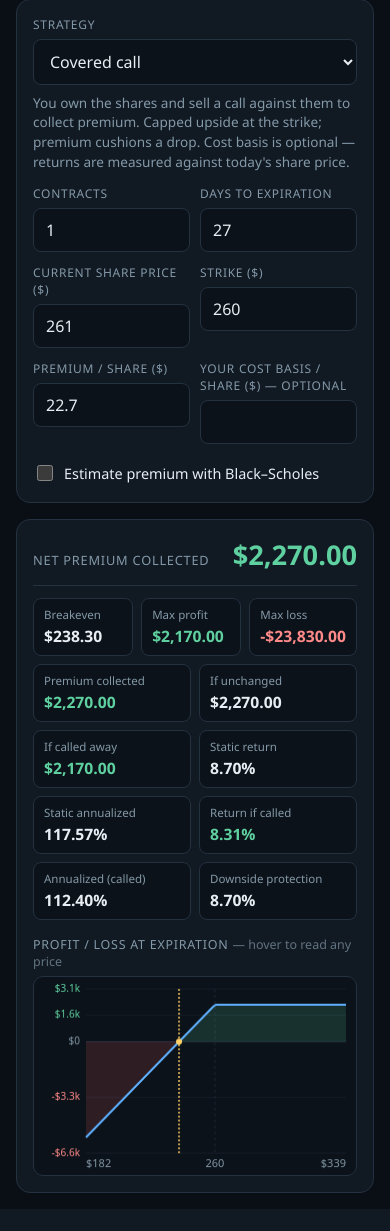
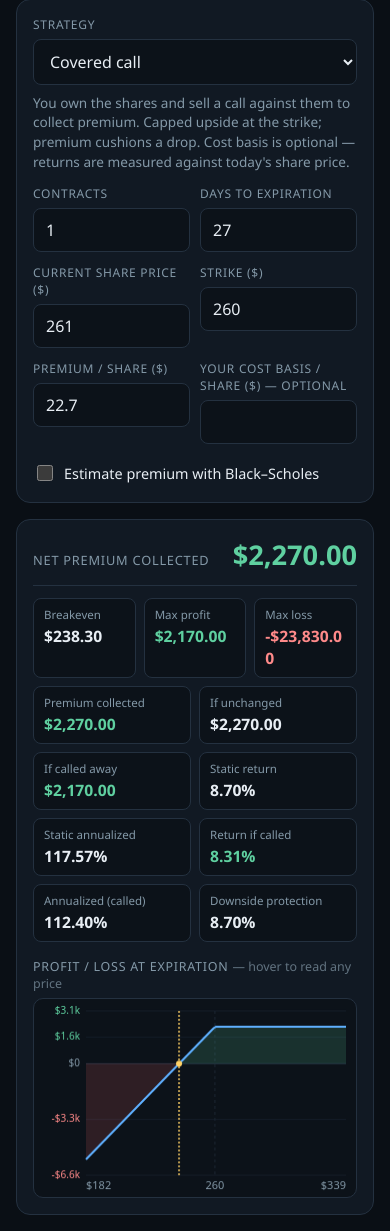
Before and after one commit to iampossiblyatwork/OptionCalculator, a Flask app: page / in a window 390 px wide. Shown: the part 226-1457 px from the top of the page. Before the commit the page ends 1435 px from the top, so only its background shows below. Run offline with Flask 3, Linux system fonts and the light colour scheme.

Commit message:
Let result metric values wrap instead of overflowing on narrow screens
A metric value that runs long (e.g. two breakeven prices joined with a
comma) could overflow its fixed-width cell on a phone. Allow wrapping and
use tabular figures so columns of numbers line up.

```diff
--- a/static/style.css
+++ b/static/style.css
@@ -236,6 +236,8 @@ select,
 .opt-metric-value {
   font-weight: 700;
   font-size: 0.98rem;
+  overflow-wrap: anywhere;
+  font-variant-numeric: tabular-nums;
 }
 .opt-metric-value.good {
   color: var(--good);
```
